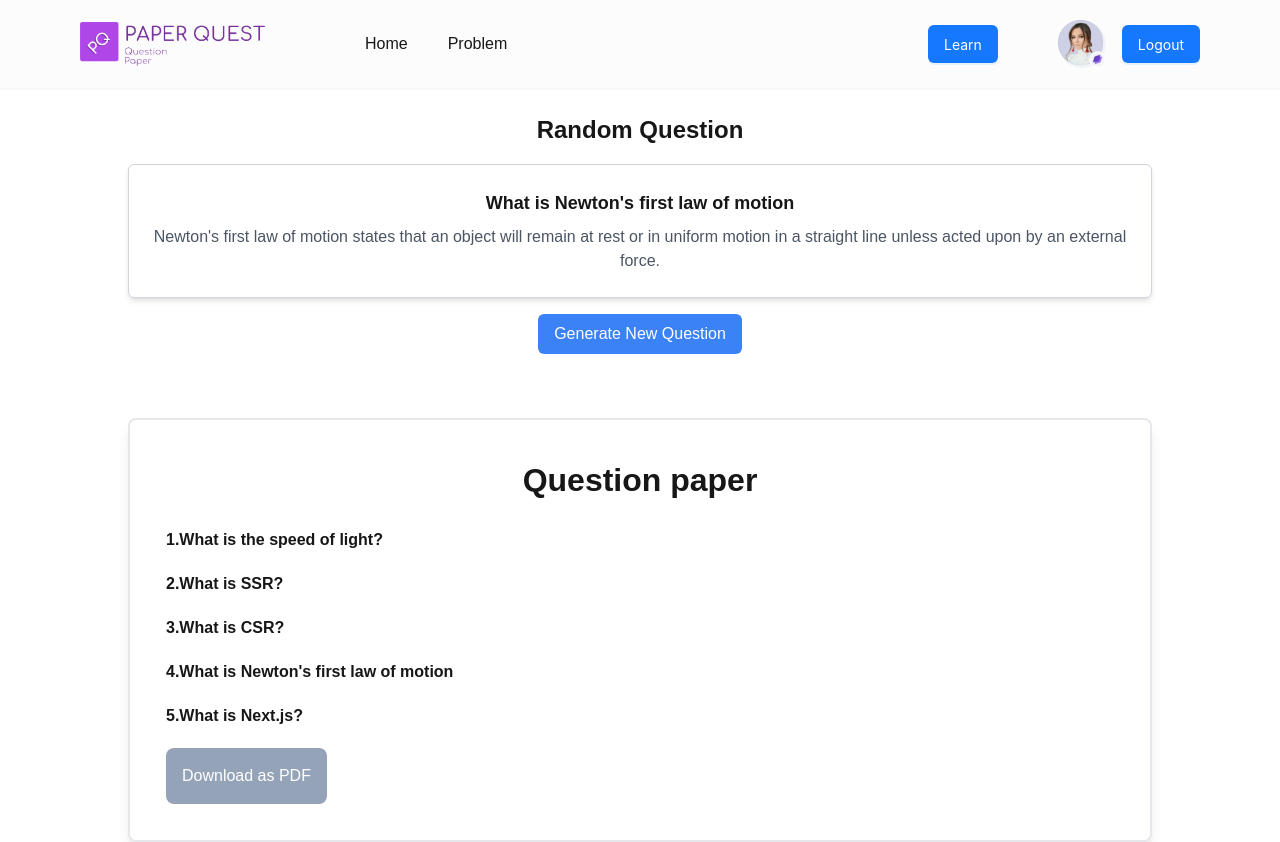
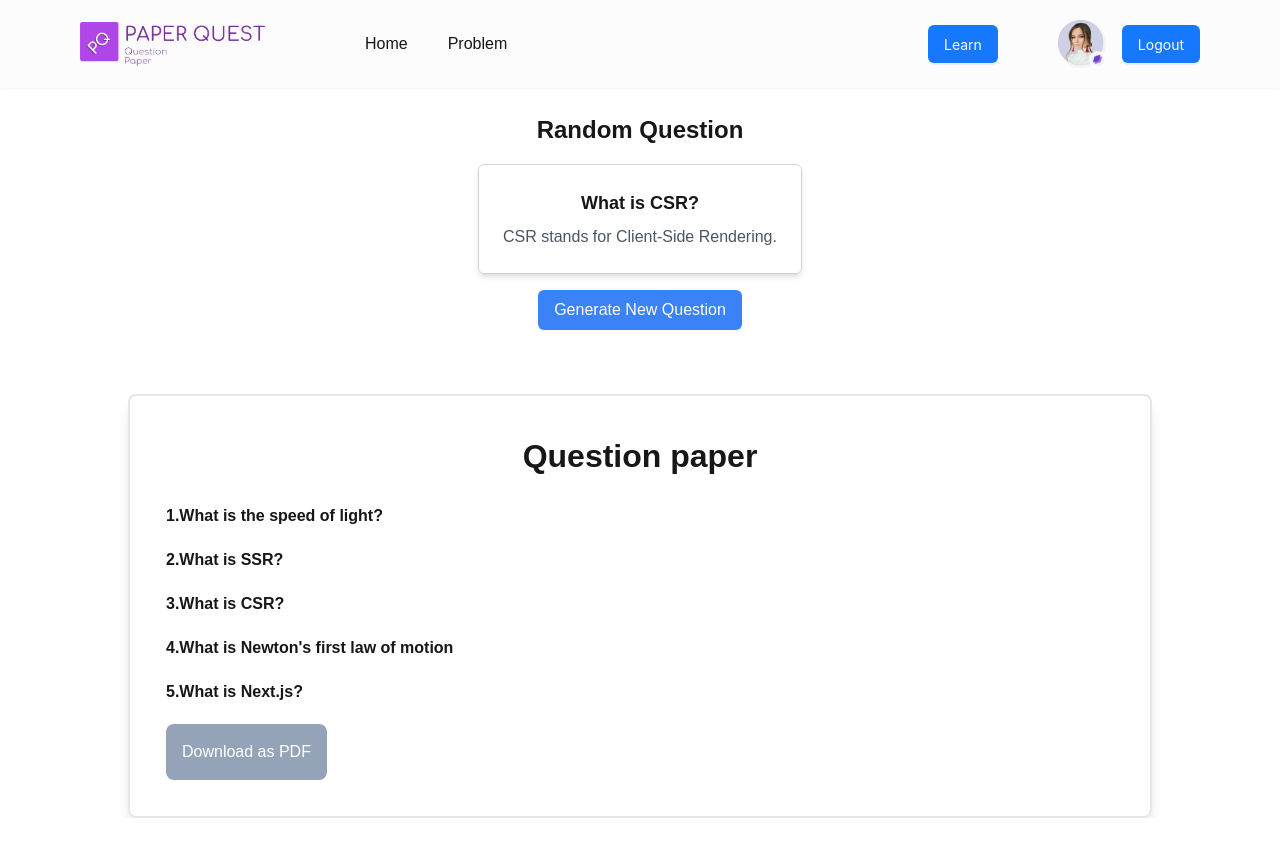
Before and after one commit to manjilshakya/paper_quest, a Next.js app: page /user/question in a window 1280 px wide. After the commit the page ends 818 px from the top, so only its background shows below. Built offline with nearby package versions, Linux system fonts and the light colour scheme.

Commit message:
hydration error fix

```diff
--- a/src/app/(public)/user/question/page.tsx
+++ b/src/app/(public)/user/question/page.tsx
@@ -1,6 +1,6 @@
 "use client";
 import jsPDF from "jspdf";
-import React, { useState } from "react";
+import React, { useEffect, useState } from "react";
 
 const Question = () => {
   const questions = [
@@ -24,19 +24,24 @@ const Question = () => {
       id: 4,
       question: "What is Newton's first law of motion",
       answer:
-        " Newton's first law of motion states that an object will remain at rest or in uniform motion in a straight line unless acted upon by an external force.",
+        "Newton's first law of motion states that an object will remain at rest or in uniform motion in a straight line unless acted upon by an external force.",
     },
     {
       id: 5,
       question: "What is Next.js?",
-      answer:
-        "Next.js is a React framework for production. Next.js is a React framework for production. Next.js is a React framework for production. Next.js is a React framework for production. Next.js is a React framework for production. Next.js is a React framework for production. Next.js is a React framework for production.",
+      answer: "Next.js is a React framework for production.",
     },
   ];
 
   const [visibleAnswers, setVisibleAnswers] = useState<Record<number, boolean>>(
     {}
   );
+  const [currentQuestion, setCurrentQuestion] = useState<any>(null);
+
+  useEffect(() => {
+    const randomIndex = Math.floor(Math.random() * questions.length);
+    setCurrentQuestion(questions[randomIndex]);
+  }, []);
 
   const toggleAnswer = (id: number) => {
     setVisibleAnswers((prev) => ({ ...prev, [id]: !prev[id] }));
@@ -44,34 +49,30 @@ const Question = () => {
 
   const downloadAsPDF = () => {
     const doc = new jsPDF();
-
     questions.forEach((qa, index) => {
       doc.text(`${index + 1}. ${qa.question}`, 10, 10 + index * 20);
       doc.text(`Answer: ${qa.answer}`, 10, 20 + index * 20);
     });
-
     doc.save("questions-answers.pdf");
   };
-  const getRandomQuestion = () => {
+
+  const handleGenerateNew = () => {
     const randomIndex = Math.floor(Math.random() * questions.length);
-    return questions[randomIndex];
+    setCurrentQuestion(questions[randomIndex]);
   };
 
-  const [currentQuestion, setCurrentQuestion] = useState(getRandomQuestion());
-
-  const handleGenerateNew = () => {
-    setCurrentQuestion(getRandomQuestion());
-  };
   return (
     <div className="flex flex-col justify-center px-[128px] mt-6">
       <div className="flex flex-col justify-center items-center">
         <h1 className="font-bold text-[24px] mb-4">Random Question</h1>
+        {currentQuestion && (
           <div className="p-6 border border-gray-300 rounded-md shadow-md text-center">
             <p className="font-semibold text-lg mb-2">
               {currentQuestion.question}
             </p>
             <span className="text-gray-600">{currentQuestion.answer}</span>
           </div>
+        )}
         <button
           onClick={handleGenerateNew}
           className="mt-4 px-4 py-2 bg-blue-500 text-white rounded-md hover:bg-blue-600"
@@ -91,7 +92,7 @@ const Question = () => {
                 <h3
                   className=" font-bold"
                   onClick={() => toggleAnswer(id)}
-                  style={{ cursor: "pointer", color: "" }}
+                  style={{ cursor: "pointer" }}
                 >
                   {id}.{question}
                 </h3>
@@ -106,9 +107,6 @@ const Question = () => {
             </button>
           </div>
         </div>
-        {/* <div className="fixed bottom-4 right-4 mb-4 mr-4 w-[500px] bg-white shadow-lg rounded-lg overflow-auto">
-          <Chat />
-        </div> */}
       </div>
     </div>
   );
```
Lines whose indentation alone changed are shown as unchanged.
